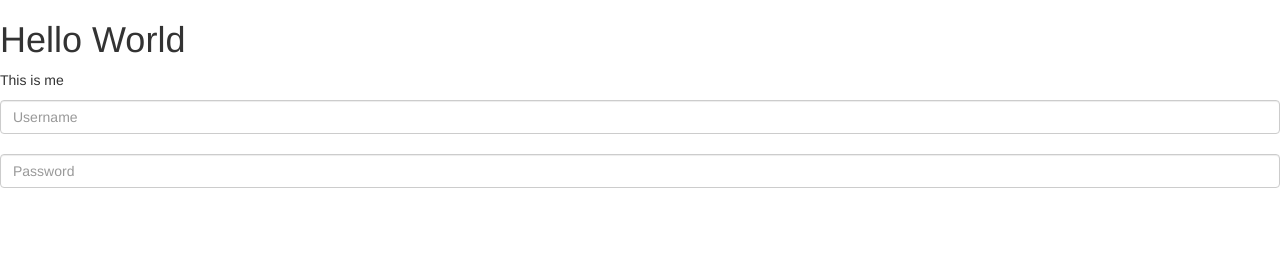
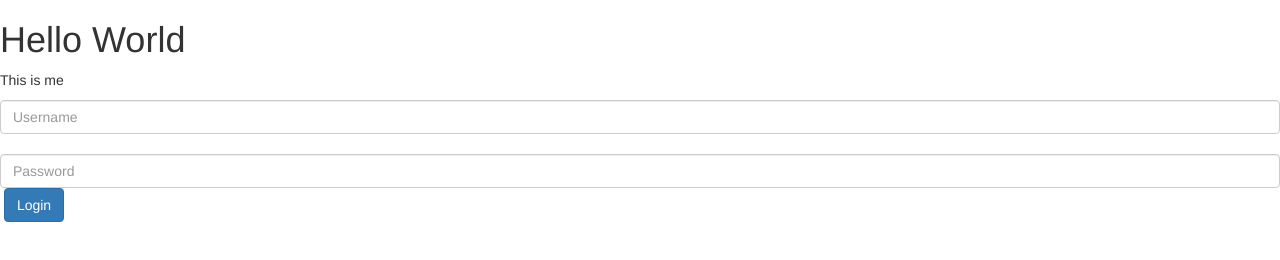
Before and after one commit to aashnisshah/rewards, a plain HTML site: page index.html in a window 1280 px wide. Drawn offline with nearby package versions, Linux system fonts and the light colour scheme; some packages are replaced by stand-ins of ours.

Commit message:
Added login button

```diff
--- a/controllers/mainCtrl.js
+++ b/controllers/mainCtrl.js
@@ -5,5 +5,9 @@ angularApp.controller('MainCtrl', [
     $scope.message = "This is me";
 
     $scope.person = {};
+
+    $scope.login = function() {
+      console.log('performing log in checks', $scope.person);
+    }
   }
 ]);
--- a/views/main.html
+++ b/views/main.html
@@ -6,3 +6,9 @@
 <label class="login-field-icon fui-lock" for="login-user"></label>
 <input type="password" class="form-control login-field" ng-model="person.password" value="" placeholder="Password" id="login-pass">
 <label class="login-field-icon fui-lock" for="login-pass"></label>
+
+<div class="btn-group">
+  <button type="button" class="btn btn-primary btn-block btn-active" data-toggle="dropdown" aria-haspopup="true" aria-expanded="false" ng-click="login()">
+    Login</span>
+  </button>
+</div>
```
